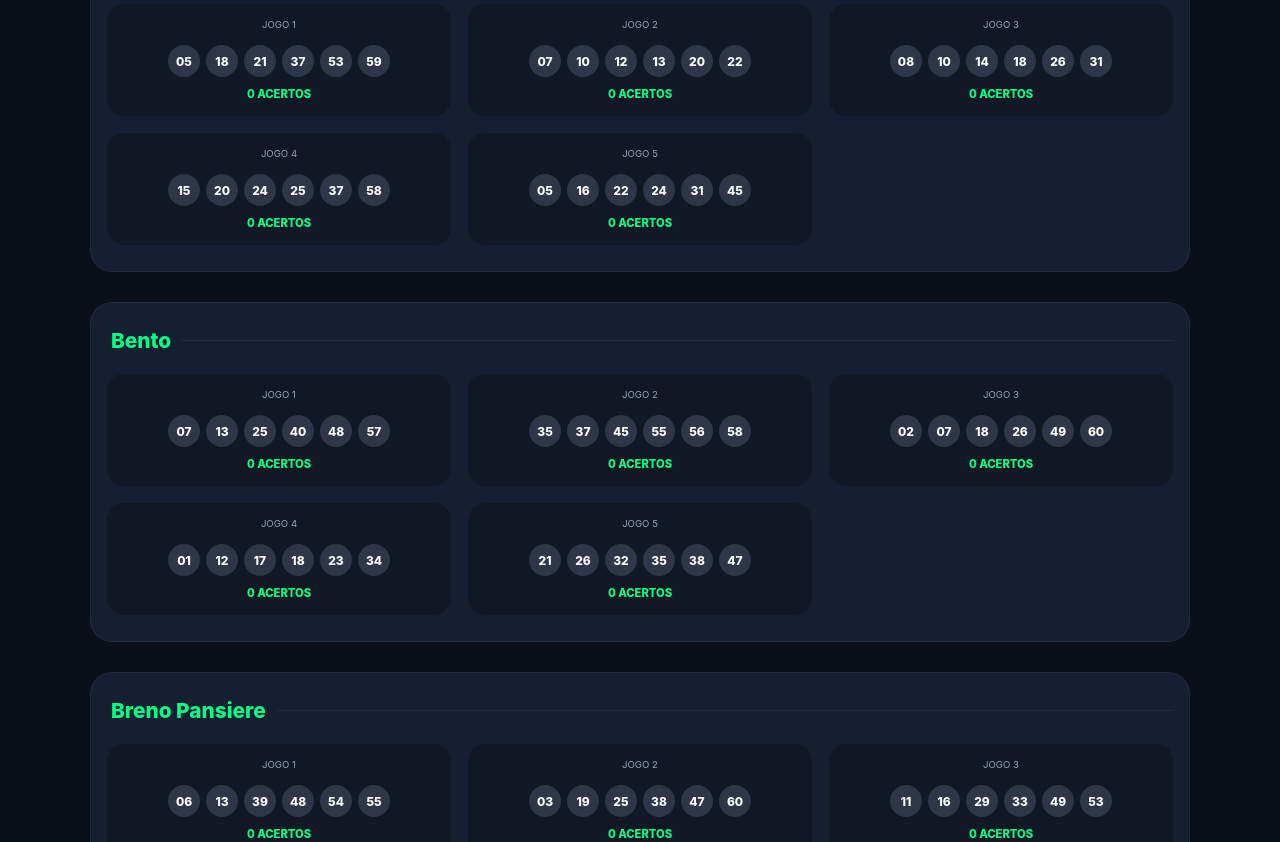
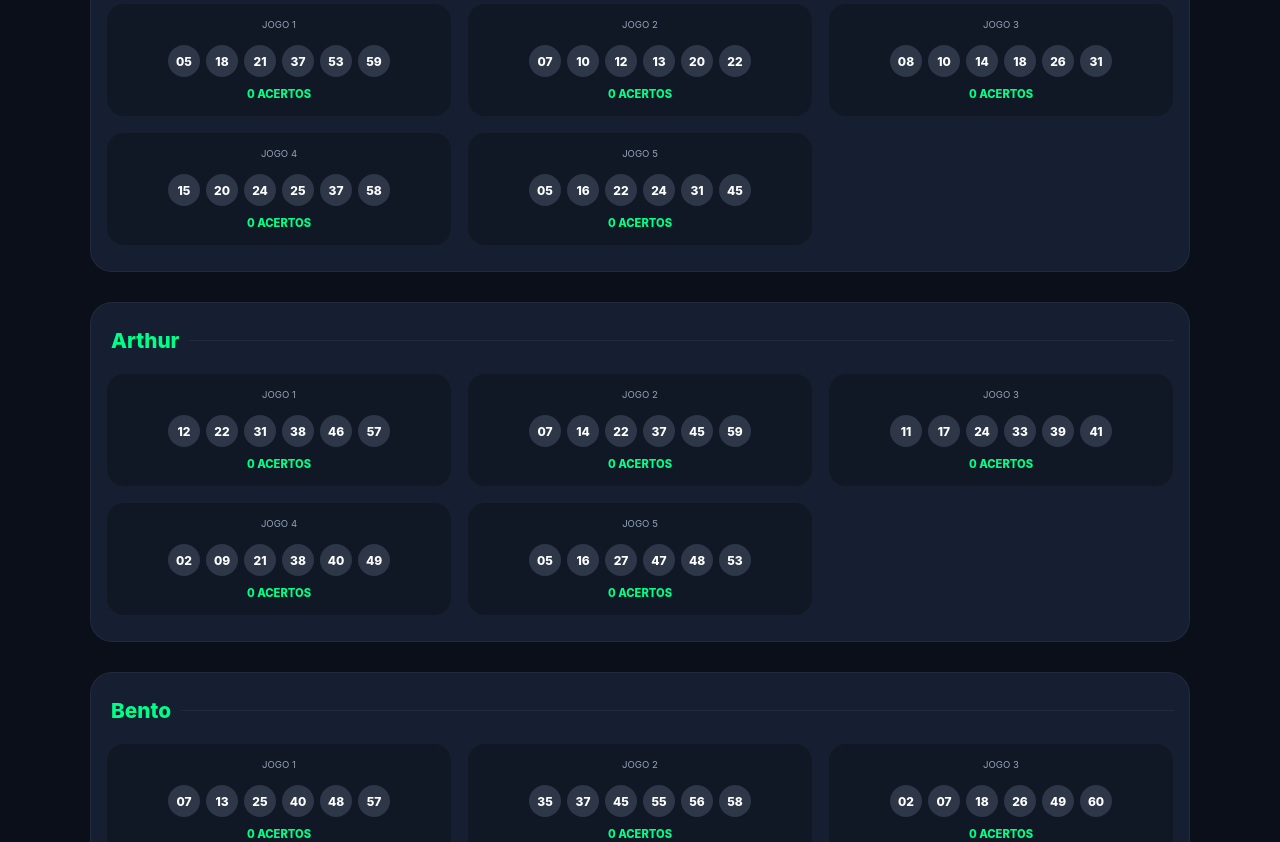
Before and after one commit to maciiellucas/conferenciabolao, a plain HTML site: page index.html in a window 1280 px wide. Shown: the part 1361-2203 px from the top of the page. Drawn offline with Linux system fonts and the light colour scheme.

```diff
--- a/index.html
+++ b/index.html
@@ -269,6 +269,7 @@ const DADOS = [
     { nome: "Alexandre", jogos: [[1,4,6,20,22,25], [6,15,19,25,42,60], [7,19,28,30,58,59], [11,12,13,15,20,41], [6,7,9,13,30,42]] },
     { nome: "Ana Paula", jogos: [[9,16,21,39,46,53], [4,12,18,23,37,41], [6,19,31,37,41,42], [5,17,31,40,51,55], [1,8,15,24,33,47]] },
     { nome: "Angela Poppe", jogos: [[5,18,21,37,53,59], [7,10,12,13,20,22], [8,10,14,18,26,31], [15,20,24,25,37,58], [5,16,22,24,31,45]] },
+    { nome: "Arthur", jogos: [[12,22,31,38,46,57], [7,14,22,37,45,59], [11,17,24,33,39,41], [2,9,21,38,40,49], [5,16,27,47,48,53]] },
     { nome: "Bento", jogos: [[7,13,25,40,48,57], [35,37,45,55,56,58], [02,07,18,26,49,60], [1,12,17,18,23,34], [21,26,32,35,38,47]] },
     { nome: "Breno Pansiere", jogos: [[6,13,39,48,54,55], [3,19,25,38,47,60], [11,16,29,33,49,53], [5,9,17,28,44,52], [7,13,22,24,33,46]] },
     { nome: "Camila Andrade", jogos: [[11,18,19,22,25,29], [6,8,14,44,48,56], [6,15,16,21,24,26], [3,17,28,30,51,55], [22,34,38,50,54,57]] },
```
